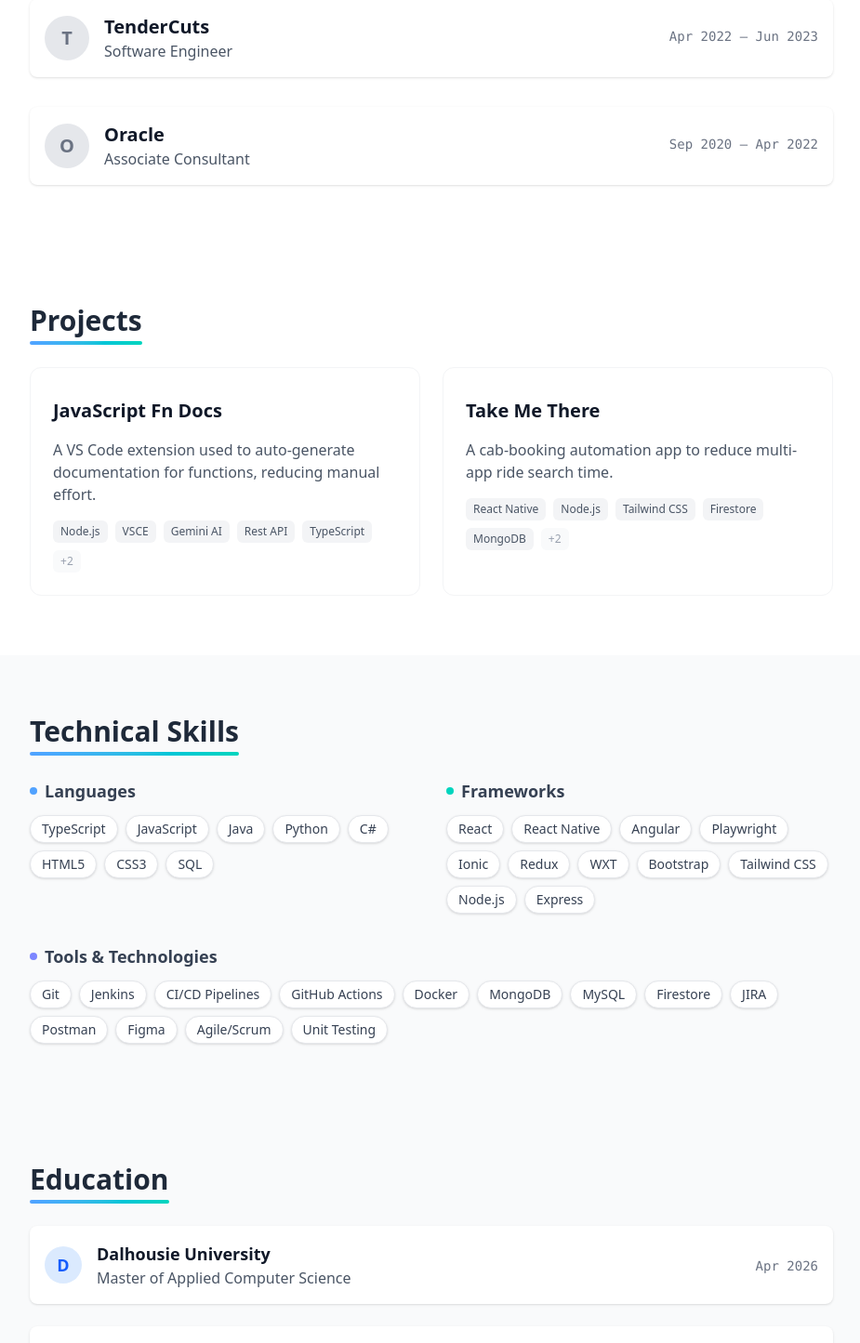
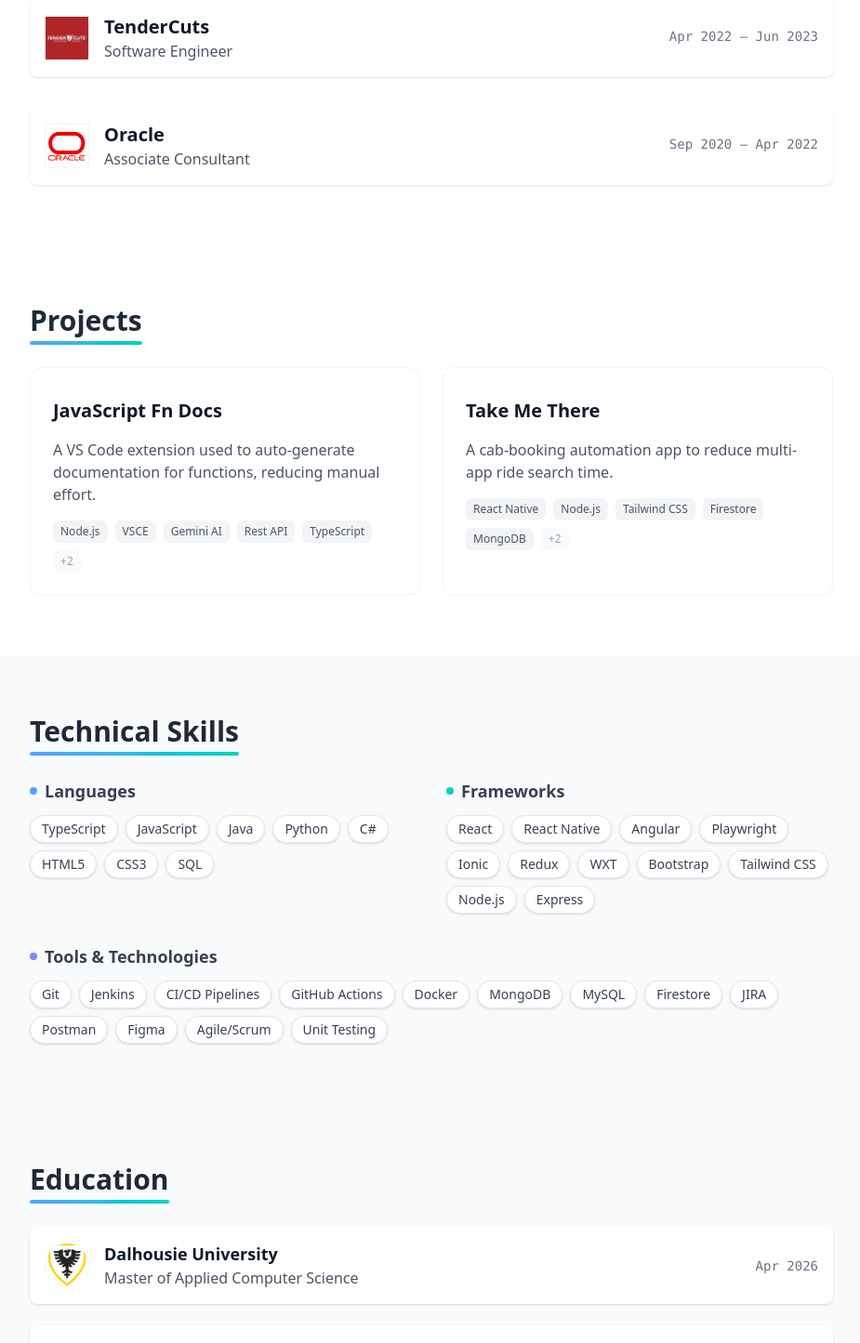
Before and after one commit to NeslynChellaiah/portfolio, a React (Vite) app: page / in a window 1280 px wide. Shown: the part 1420-2865 px from the top of the page at 93% size, without its empty margins (176-1101 px from the left). Built offline with nearby package versions, Linux system fonts and the light colour scheme.

Commit message:
logo fix (#3)

```diff
--- a/src/components/Education.tsx
+++ b/src/components/Education.tsx
@@ -13,9 +13,17 @@
                 {data.map((edu, index) => (
                     <div key={index} className="flex flex-col md:flex-row justify-between items-start md:items-center p-4 bg-white shadow-sm rounded-lg hover:shadow-md transition-shadow">
                         <div className="flex items-center gap-4">
-                            <div className="w-10 h-10 bg-blue-100 text-blue-600 rounded-full flex items-center justify-center font-bold text-lg shrink-0">
-                                {edu.institution.charAt(0)}
-                            </div>
+                            {edu.logo ? (
+                                <img
+                                    src={edu.logo}
+                                    alt={`${edu.institution} logo`}
+                                    className="w-12 h-12 rounded-full object-cover border border-gray-100"
+                                />
+                            ) : (
+                                <div className="w-12 h-12 bg-blue-100 text-blue-600 rounded-full flex items-center justify-center font-bold text-lg shrink-0">
+                                    {edu.institution.charAt(0)}
+                                </div>
+                            )}
                             <div>
                                 <h3 className="text-lg font-bold text-gray-900">{edu.institution}</h3>
                                 <p className="text-gray-600">{edu.degree}</p>
--- a/src/components/Experience.tsx
+++ b/src/components/Experience.tsx
@@ -13,10 +13,17 @@
                 {data.map((job, index) => (
                     <div key={index} className="flex flex-col sm:flex-row justify-between items-start sm:items-center p-4 bg-white shadow-sm rounded-lg hover:shadow-md transition-shadow">
                         <div className="flex items-center gap-4">
-                            {/* Placeholder for logo - using a colored circle for now */}
-                            <div className="w-12 h-12 bg-gray-200 rounded-full flex items-center justify-center text-gray-500 font-bold text-xl shrink-0">
-                                {job.company.charAt(0)}
-                            </div>
+                            {job.logo ? (
+                                <img
+                                    src={job.logo}
+                                    alt={`${job.company} logo`}
+                                    className="w-12 h-12 object-cover border border-gray-100"
+                                />
+                            ) : (
+                                <div className="w-12 h-12 bg-gray-200 rounded-full flex items-center justify-center text-gray-500 font-bold text-xl shrink-0">
+                                    {job.company.charAt(0)}
+                                </div>
+                            )}
                             <div>
                                 <h3 className="text-xl font-bold text-gray-900">{job.company}</h3>
                                 <p className="text-gray-600 font-medium">{job.role}</p>
```
